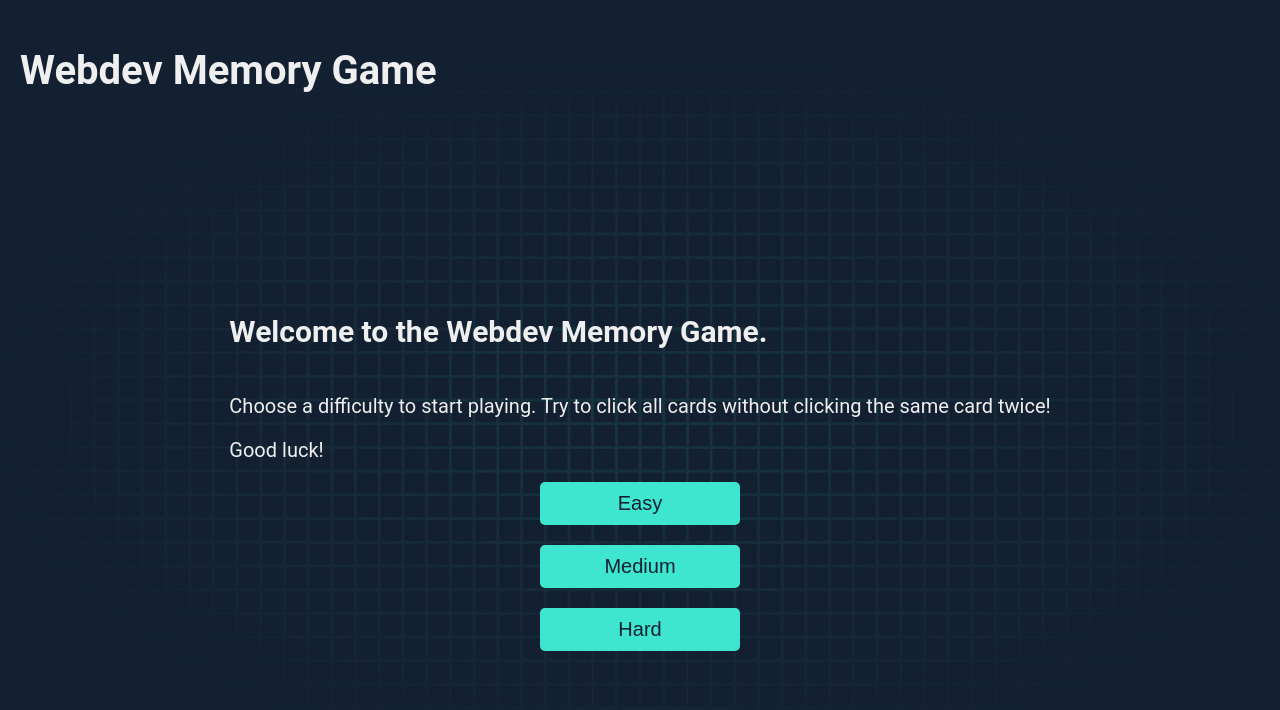
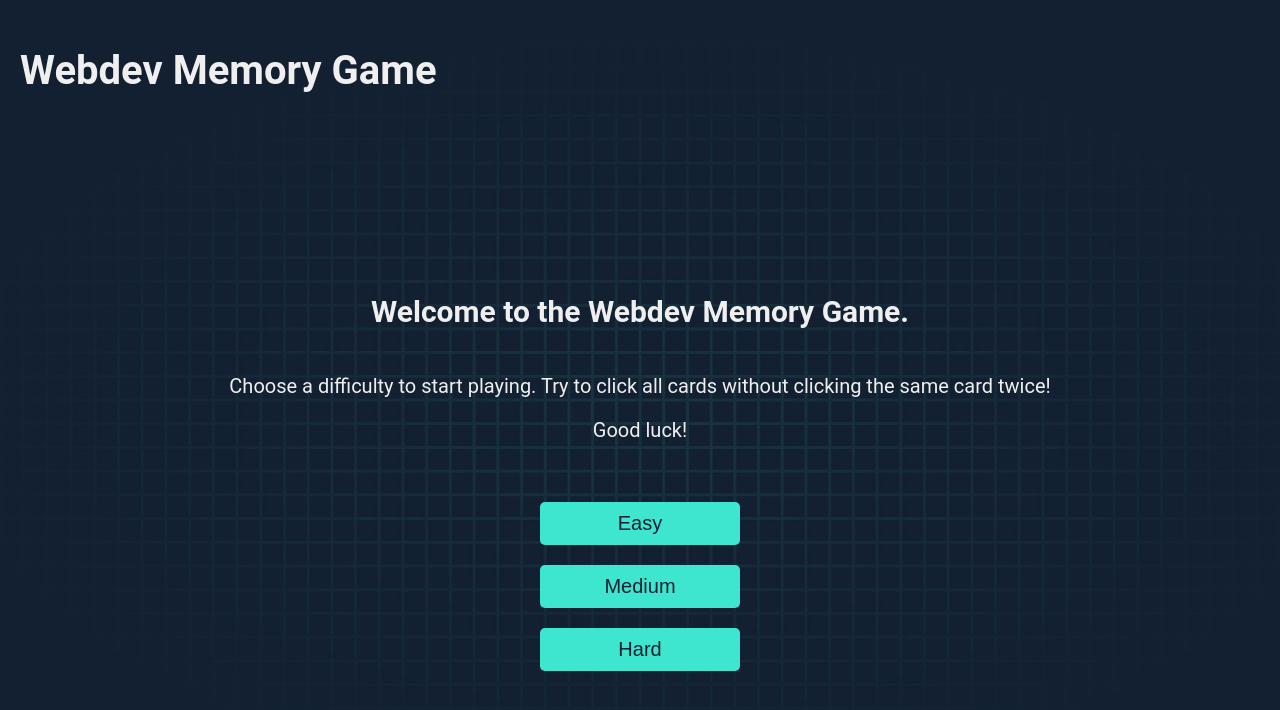
Before and after one commit to SandroHatzfeld/memory-card, a React (Vite) app: page / in a window 1280 px wide. Shown: the top 710 px of the page. Built offline with nearby package versions, Linux system fonts and the light colour scheme.

Commit message:
small adjustment

```diff
--- a/src/styles/style.scss
+++ b/src/styles/style.scss
@@ -47,6 +47,7 @@ nav {
   height: 100%;
   display: grid;
   place-items: center;
+  text-align: center;
 
   div {
     display: flex;
@@ -54,6 +55,7 @@ nav {
     gap: 1rem;
 
     .button-wrapper {
+      margin-top: 2rem;
       display: flex;
       align-items: center;
     }
```
